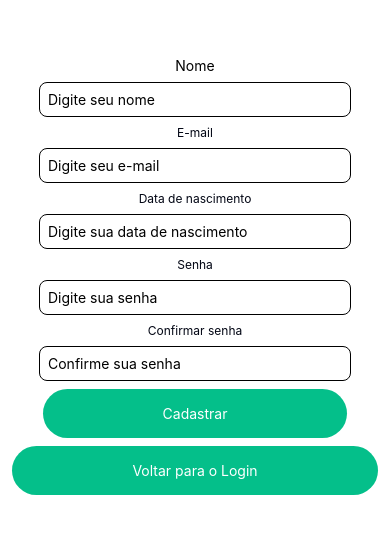
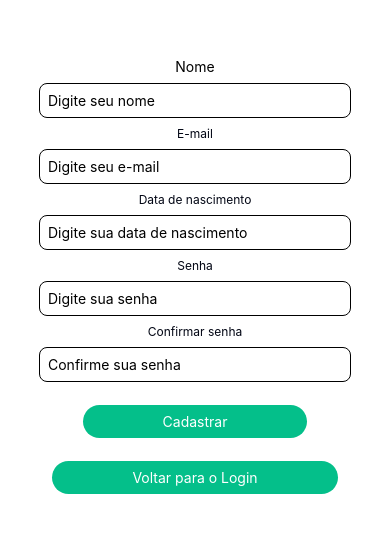
Before and after one commit to iVelloso/dev-BilheteUnico, a React Native app: screen /Cadastro in a window 390 px wide. Shown: the part 146-680 px from the top of the page. Built offline with nearby package versions, Linux system fonts and the light colour scheme.

Commit message:
Add files via upload

```diff
--- a/src/pages/Cadastro/index.js
+++ b/src/pages/Cadastro/index.js
@@ -96,7 +96,7 @@ export default function Cadastro({ navigation }) {
 
             <TouchableOpacity
                 onPress={validar}
-                style={estilos.button}>
+                style={estilos.button1}>
                 <Text style={estilos.textButton}>
                     Cadastrar
                 </Text>
@@ -104,7 +104,7 @@ export default function Cadastro({ navigation }) {
 
             <TouchableOpacity
                 onPress={acessarLogin}
-                style={estilos.button}>
+                style={estilos.button2}>
                 <Text style={estilos.textButton}>
                     Voltar para o Login
                 </Text>
@@ -135,15 +135,24 @@ const estilos = StyleSheet.create({
         borderRadius: 8,
         width: '80%'
     },
-    button: {
+    button1: {
         backgroundColor: "#04BF8A",
-        paddingHorizontal: 120,
-        paddingVertical: 16,
-        borderRadius: 40
+        paddingHorizontal: 80,
+        paddingVertical: 8,
+        borderRadius: 40,
+        marginTop: 15,
+    },
+    button2: {
+        backgroundColor: "#04BF8A",
+        paddingHorizontal: 80,
+        paddingVertical: 8,
+        borderRadius: 40,
+        marginTop: 15,
     },
     textButton: {
         color: "#FFFFFF",
         fontSize: 14,
 
+
     }
 })
--- a/src/pages/Login/index.js
+++ b/src/pages/Login/index.js
@@ -65,7 +65,7 @@ export default function Login({ navigation }) {
                     onPress={validar}
                     style={estilos.button}>
                     <Text style={estilos.textButton}>
-                        Entrar
+                        Login
                     </Text>
                 </TouchableOpacity>
                 <TouchableOpacity
@@ -109,14 +109,16 @@ const estilos = StyleSheet.create({
         paddingHorizontal: 125,
         paddingVertical: 8,
         borderRadius: 40,
+        marginTop: 15,
     },
     buttonCad: {
         borderWidth: 1,
         alignItems: 'center',
         backgroundColor: "#FFFFFF",
-        paddingHorizontal: 125,
+        paddingHorizontal: 100,
         paddingVertical: 8,
         borderRadius: 40,
+        marginTop: 15,
     },
     buttons: {
         flexDirection: 'column',
@@ -132,6 +134,7 @@ const estilos = StyleSheet.create({
         fontWeight: 'bold',
         color: "black",
         fontSize: 16,
+
     },
     titulo: {
         fontSize: 22,
```
